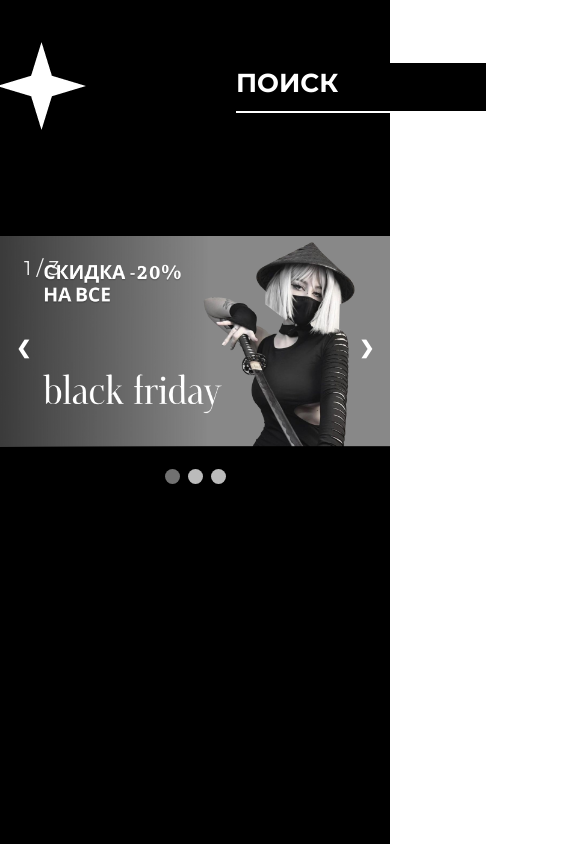
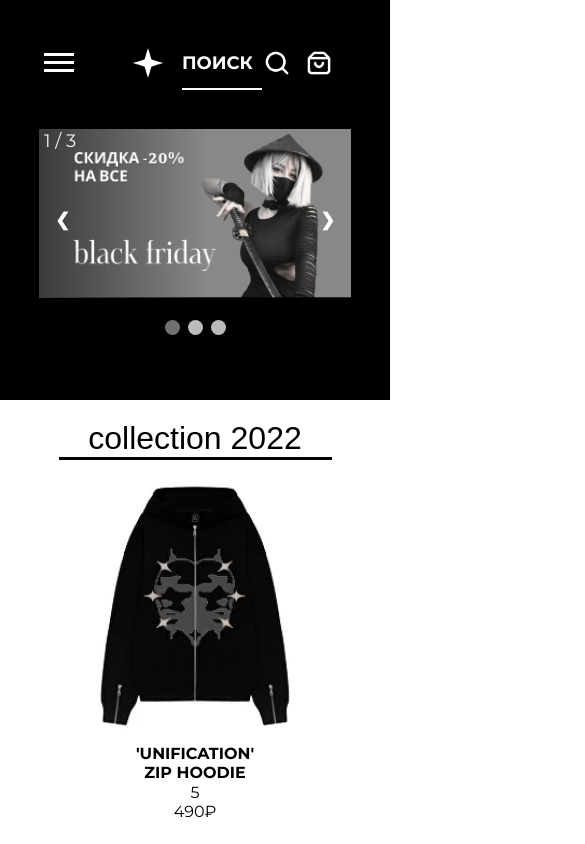
Before and after one commit to Kiciel/envy, a plain HTML site: page index.html in a window 390 px wide. Shown: the top 844 px of the page, 585 px wide, since content can reach past the window. Drawn offline with Linux system fonts and the light colour scheme; a web font is replaced by a local one.

Commit message:
добавила адаптивные версии

```diff
--- a/index.html
+++ b/index.html
@@ -16,6 +16,11 @@
                     <a href="#">КАТАЛОГ</a>
                     <a href="#">КОЛЛЕКЦИИ</a>
                     <a href="#">О НАС</a>
+                </div>
+                <div class="burger">
+                    <div class="line_burger"></div>
+                    <div class="line_burger"></div>
+                    <div class="line_burger"></div>
                 </div>
                 <div class="logo">
                     <img src="image/logo.png" alt="logo_envy">
--- a/style.css
+++ b/style.css
@@ -162,6 +162,7 @@ input::placeholder{
     flex-direction: column;
     display: flex;
     align-items: center;
+    text-align: center;
 }
 
 .line{
@@ -215,10 +216,275 @@ input::placeholder{
 }
 .links{
     display: flex;
-    justify-content: space-between;
-    width: 15%;
+    justify-content: space-around;
+    width: 210px;
+    padding-right: 20px;
 }
 .number_text{
     font-size: 26px;
     font-weight: 800;
 }
+.burger{
+    display: flex;
+    flex-direction: column;
+    margin-right: 18%;
+    display: none;
+}
+.line_burger{
+    height: 3px;
+    width: 30px;
+    background-color: white;
+    margin-bottom: 5px;
+}
+@media screen and (max-width:1700px){
+    .logo_footer{
+        margin-right: 25%;
+        margin-left: 20%;
+    }
+}
+@media screen and (max-width:1500px){
+    .product_img{
+        height: 250px;
+        width: 257px;
+    }
+    .logo{
+        margin-right: 5%;
+        margin-left: 5%;
+    }
+    .name_collection{
+        margin-right: 55%;
+    }
+}
+@media screen and (max-width:1400px){
+    .product_img{
+        height: 220px;
+        width: 237px;
+    }
+    .logo{
+        margin-right: 2%;
+        margin-left: 2%;
+    }
+    .number_text{
+        font-size: 20px;
+    }
+    .logo_footer img{
+        width: 80px;
+    }
+    .logo_text{
+        font-size: 30px;
+    }
+    .name_collection{
+        margin-right: 52%;
+    }
+    .header a{
+        font-size: 22px;
+    }
+    .logo{
+        margin-right: 5%;
+        margin-left: 5%;
+    }
+    .logo img{
+        width: 80px;
+    }
+    input::placeholder{
+        font-size: 22px;
+    }
+    .img_personal{
+        margin-right: 20px;
+        margin-left: 20px;
+    }
+}
+@media screen and (max-width:1300px){
+    .links img{
+        width: 30px;
+    }
+    .name_collection{
+        margin-right: 50%;
+    }
+    .product_img{
+        height: 200px;
+        width: 207px;
+    }
+}
+@media screen and (max-width:1100px){
+    .slideshow-container{
+        width: 80%;
+    }
+    .sale_page{
+        height: 800px;
+    }
+    .number_text{
+        font-size: 16px;
+    }
+    .logo_footer img{
+        width: 60px;
+    }
+    .logo_text{
+        font-size: 26px;
+    }
+    .logo img{
+        width: 60px;
+    }
+    .header a{
+        font-size: 20px;
+    }
+    input::placeholder{
+        font-size: 20px;
+    }
+    .personal img{
+        width: 30px;
+    }
+    .product_img{
+        height: 180px;
+        width: 187px;
+    }
+    .name_collection{
+        margin-right: 47%;
+    }
+    .search input{
+        width: 220px;
+    }
+    .logo_footer{
+        margin-right: 10%;
+        margin-left: 10%;
+    }
+}
+@media screen and (max-width:1000px){
+    .search input{
+        width: 200px;
+    }
+    .menu a{
+        margin-right: 10px;
+    }
+    .name_collection{
+        margin-right: 43%;
+    }
+    .sale_page{
+        height: 700px;
+    }
+    .menu a{
+        font-size: 18px;
+    }
+    .logo img{
+        width: 30px;
+    }
+    .product_img{
+        height: 150px;
+        width: 147px;
+    }
+}
+@media screen and (max-width:900px){
+    .menu{
+        display: none;
+    }
+    .burger{
+        display: block;
+    }
+    .content_line{
+        flex-direction: column;
+    }
+    .product_img{
+        width: 400px;
+        height: 390px;
+    }
+    .content_line{
+        align-items: center;
+    }
+}
+@media screen and (max-width:800px){
+    .burger{
+        margin-right: 10%;
+    }
+    .name_collection{
+        margin-right: 0px;
+    }
+    .sale_page{
+        height: 650px;
+    }
+}
+@media screen and (max-width:700px){
+    .content_footer{
+        display: flex;
+        flex-direction: column;
+        align-items: center;
+    }
+    .logo_footer{
+        margin-top: 25px;
+    }
+    .links{
+        margin-top: 20px;
+    }
+    .numper{
+        margin-top: 20px;
+        text-align: center;
+        font-size: 22px;
+    }
+    .number_text{
+        font-size: 24px;
+    }
+    .sale_page{
+        height:550px;
+    }
+    .content{
+        margin-top: 5%;
+    }
+    .product img{
+        width: 280px;
+        height: 270px;
+    }
+    .numbertext{
+        padding: 10px 14px;
+    }
+    .header{
+        padding-bottom: 10%;
+    }
+}
+@media screen and (max-width:600px){
+    .search input{
+        width: 100px;
+    }
+    .sale_page{
+        height:500px;
+    }
+}
+@media screen and (max-width:500px){
+    .search input{
+        width: 80px;
+    }
+    input::placeholder{
+        font-size: 18px;
+    }
+    .numbertext{
+        padding: 5px 7px;
+        font-size: 18px;
+    }
+    .sale_page{
+        height: 450px;
+    }
+}
+@media screen and (max-width:400px){
+    .sale_page{
+        height: 400px;
+    }
+    .img_personal{
+        display: none;
+    }
+    .personal img{
+        margin-right: 12px;
+    }
+    .numbertext{
+        padding: 1px 5px;
+        font-size: 18px;
+    }
+}
+@media screen and (max-width:320px){
+    .sale_page{
+        height: 320px;
+    }
+    .burger{
+        margin-right: 10px;
+    }
+    .numbertext{
+        display: none;
+    }
+}
```
